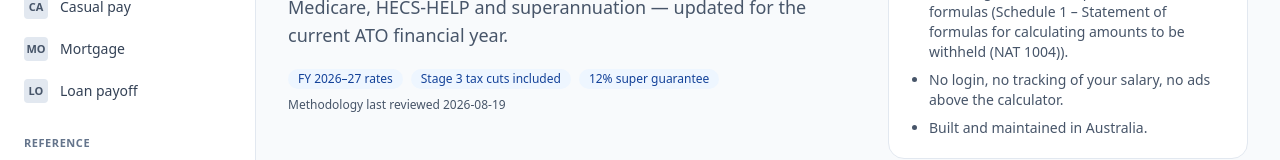
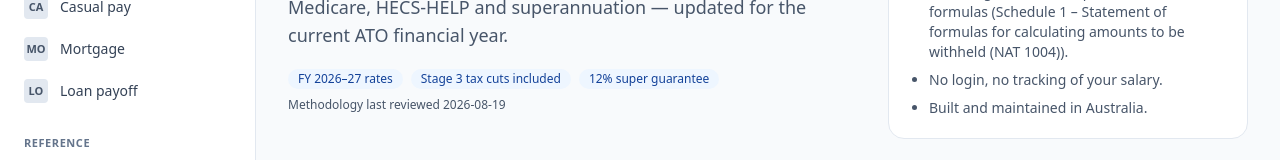
Before and after one commit to wilson98-creator/salarycalculatorsite, a Next.js app: page / in a window 1280 px wide. Shown: the part 240-400 px from the top of the page. Built offline with nearby package versions, Linux system fonts and the light colour scheme; no server answers.

Commit message:
Remove 'no ads above calculator' restriction; allow any ad placement

```diff
--- a/app/about/page.tsx
+++ b/app/about/page.tsx
@@ -42,7 +42,7 @@ export default function AboutPage() {
       <h2>What we believe</h2>
       <ul>
         <li><strong>No login, no tracking of your salary.</strong> The calculator runs entirely in your browser. We never see the numbers you type.</li>
-        <li><strong>No ads above the calculator.</strong> Ads (when we add them) appear below the result, never above the input. We\'re not going to charge you your attention for a $0.30 RPM banner.</li>
+        <li><strong>Unobtrusive advertising.</strong> Display ads help keep the site free. They are clearly labelled and never block the calculator or interrupt your results.</li>
         <li><strong>Source every number.</strong> Every rate, threshold, and coefficient on the site links back to a primary ATO or government source.</li>
         <li><strong>Show the math.</strong> Our methodology page documents exactly how every figure is derived. If we\'re wrong about something, we want it to be easy to find and correct.</li>
         <li><strong>Australian, not Australian-themed.</strong> We\'re not a US personal finance blog with an .com.au slapped on the front. The math is in AUD, the tax rates are ATO rates, the disclaimer is the one an Australian tax agent would actually write.</li>
--- a/app/page.tsx
+++ b/app/page.tsx
@@ -84,7 +84,7 @@ export default function HomePage() {
             <ul className="mt-3 space-y-2 pl-5 list-disc">
               <li>Every rate is sourced from the ATO and cited in <Link href="/methodology" className="text-brand-600 underline-offset-2 hover:underline dark:text-brand-300">our methodology</Link>.</li>
               <li>Tested against the ATO published PAYG formulas ({sources.paygFormulas.label}).</li>
-              <li>No login, no tracking of your salary, no ads above the calculator.</li>
+              <li>No login, no tracking of your salary.</li>
               <li>Built and maintained in Australia.</li>
             </ul>
           </div>
```
